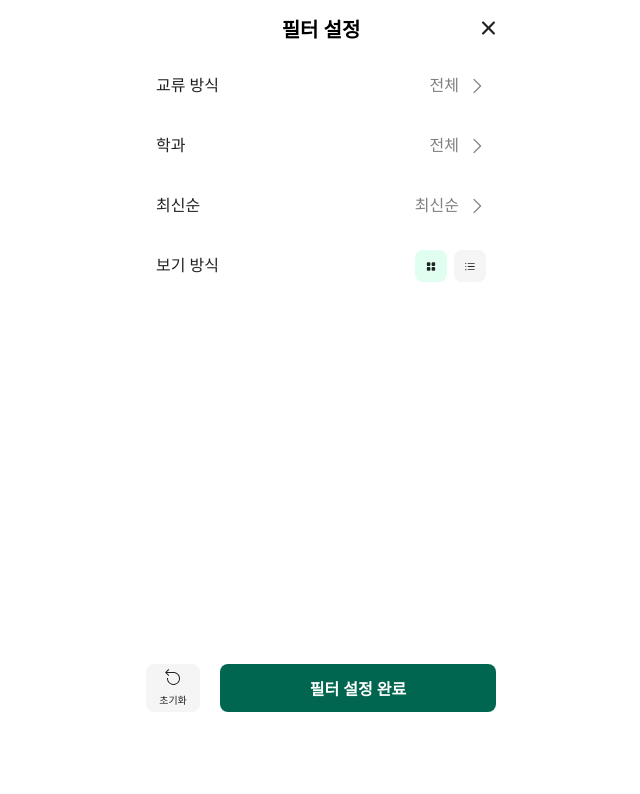
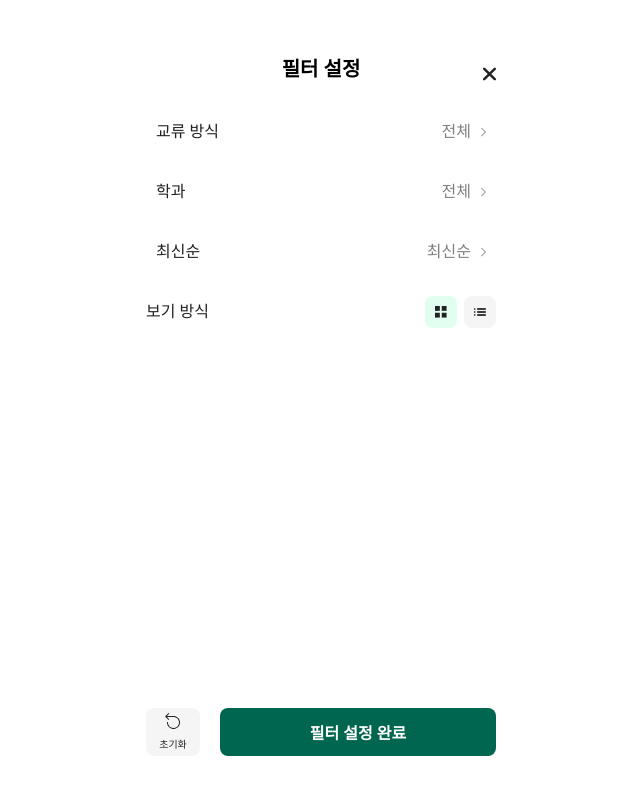
Before and after one commit to EFUB-SWS-Rudolph/Frontend, a React (Vite) app in the folder sws/: page /ewhainfilter in a window 1280 px wide. Shown: the top 794 px of the page, without its empty margins (319-959 px from the left). Built offline with nearby package versions, Linux system fonts and the light colour scheme; a web font is replaced by a local one.

Commit message:
💄Design: edit header

```diff
--- a/sws/src/ewhainList/components/FilterFooter.jsx
+++ b/sws/src/ewhainList/components/FilterFooter.jsx
@@ -57,6 +57,7 @@ const ResetBtnContainer = styled.button`
   font-style: ${({ theme }) => theme.fonts.display.title.extraSmall.fontStyle};
   font-weight: ${({ theme }) => theme.fonts.display.title.extraSmall.fontWeight};
   line-height: ${({ theme }) => theme.fonts.display.title.extraSmall.lineHeight};
+  cursor: pointer;
 `;
 
 const FinishFilterBtnContainer = styled.div`
@@ -73,4 +74,5 @@ const FinishFilterBtnContainer = styled.div`
   font-style: ${({ theme }) => theme.fonts.display.title.medium.fontStyle};
   font-weight: ${({ theme }) => theme.fonts.display.title.medium.fontWeight};
   line-height: ${({ theme }) => theme.fonts.display.title.medium.lineHeight};
+  cursor: pointer;
 `;
--- a/sws/src/ewhainList/components/SortMethodBtn.jsx
+++ b/sws/src/ewhainList/components/SortMethodBtn.jsx
@@ -1,6 +1,8 @@
 import styled from 'styled-components';
 import { HiViewGrid } from "react-icons/hi";
 import { HiMiniListBullet } from "react-icons/hi2";
+import GALLERY from '../icons/icon_gallery.svg?react';
+import INDEX from '../icons/icon_index.svg?react';
 import theme from '../../styles/theme';
 import { useFilterStore } from '../stores/FilterStore';
 
@@ -9,7 +11,7 @@ export default function SortMethodBtn({ buttontype, onClick }) {
 
   return (
     <HeaderButtonContainer $buttontype={buttontype} $isgallery={isgallery} theme={theme} onClick={onClick}>
-      {buttontype==="gallery" ? <HiViewGrid size={15} /> : <HiMiniListBullet size={15} />}
+      {buttontype==="gallery" ? <GALLERY width="12px" height="12px" /> : <INDEX width="16px" height="10px" />}
     </HeaderButtonContainer>
   );
 }
--- a/sws/src/ewhainList/components/SortMethodSelect.jsx
+++ b/sws/src/ewhainList/components/SortMethodSelect.jsx
@@ -33,7 +33,7 @@ const DetailBtnWrapper = styled.div`
   display: flex;
   justify-content: space-between;
   align-items: center;
-  padding: 30px;
+  padding: 20px;
 `;
 
 const DetailType = styled.div`
--- a/sws/src/ewhainList/components/common/EwhainListHeader.jsx
+++ b/sws/src/ewhainList/components/common/EwhainListHeader.jsx
@@ -1,7 +1,7 @@
 import styled from 'styled-components';
 import theme from '../../../styles/theme';
-import { IoIosClose } from "react-icons/io";
-import { MdOutlineArrowBackIosNew } from "react-icons/md";
+import X from '../../icons/icon_x.svg?react';
+import BACK_ARROW from '../../icons/icon_backarrow.svg?react';
 
 export default function EwhainListHeader({ header, onClick }) {
   if (header === "ewhainlist") {
@@ -14,12 +14,11 @@ export default function EwhainListHeader({ header, onClick }) {
     return (
       <HeaderWrapper>
         <HeaderContainer>필터 설정</HeaderContainer>
-        <IoIosClose
-          size={35}
+        <X
           style={{
             position: "absolute",
-            top: "50%",
-            right: "10px",
+            bottom: "15px",
+            right: "20px",
             transform: "translateY(-50%)",
             color: theme.colors.black,
           }}
@@ -30,18 +29,19 @@ export default function EwhainListHeader({ header, onClick }) {
   } else {
     return(
       <HeaderWrapper>
-        <MdOutlineArrowBackIosNew
-          size={20}
+        <HeaderContents>
+          <BACK_ARROW
             style={{
               position: "absolute",
-            top: "50%",
-            left: "10px",
+              bottom: "13px",
+              left: "30px",
               transform: "translateY(-50%)",
               color: theme.colors.black,
             }}
             onClick={onClick}
           />
           <HeaderContainer>{header}</HeaderContainer>
+        </HeaderContents>
       </HeaderWrapper>
     );
   }
@@ -50,9 +50,9 @@ export default function EwhainListHeader({ header, onClick }) {
 const HeaderContainer = styled.div`
   display: flex;
   justify-content: center;
-  align-items: center;
+  align-items: flex-end;
   width: 390px;
-  height: 56px;
+  height: 102px;
   margin: 0;
   font-family: ${({ theme }) => theme.fonts.display.medium.fontFamily};
   font-size: ${({ theme }) => theme.fonts.display.medium.fontSize};
@@ -64,14 +64,20 @@ const HeaderContainer = styled.div`
 const HeaderWrapper = styled.div`
   position: relative;
   display: flex;
-  align-items: center;
+  align-items: flex-end;
   justify-content: center;
   width: 390px;
-  height: 56px;
+  height: 102px;
   margin: 0;
+  padding: 20px;
   font-family: ${({ theme }) => theme.fonts.display.medium.fontFamily};
   font-size: ${({ theme }) => theme.fonts.display.medium.fontSize};
   font-style: ${({ theme }) => theme.fonts.display.medium.fontStyle};
   font-weight: ${({ theme }) => theme.fonts.display.medium.fontWeight};
   line-height: ${({ theme }) => theme.fonts.display.medium.lineHeight};
 `;
+
+const HeaderContents = styled.div`
+  display: flex;
+
+`
--- a/sws/src/ewhainList/components/common/FilterDetailBtn.jsx
+++ b/sws/src/ewhainList/components/common/FilterDetailBtn.jsx
@@ -2,6 +2,7 @@ import { useNavigate } from 'react-router-dom';
 import styled from 'styled-components';
 import theme from '../../../styles/theme';
 import { LiaAngleRightSolid } from "react-icons/lia";
+import SLIGHT_RIGHT_ARROW from '../../icons/icon_rightarrow.svg?react';
 import { useFilterStore } from '../../stores/FilterStore';
 
 // select: 교환 방식, 학과, 최신순, 각 대학
@@ -30,7 +31,7 @@ export default function FilterDetailBtn({ select, value, detailroute, fromheader
       <DetailType>{select}</DetailType>
       <SelectDetailContainer>
         <SelectedValue $value={value} theme={theme}>{value}</SelectedValue>
-        <LiaAngleRightSolid size={20} color="#808080" onClick={handleMoveFilterDetail} cursor="pointer" />
+        <SLIGHT_RIGHT_ARROW width="5px" height="10px" color="#808080" onClick={handleMoveFilterDetail} cursor="pointer" />
       </SelectDetailContainer>
     </DetailBtnWrapper>
   );
@@ -58,7 +59,7 @@ const SelectDetailContainer = styled.div`
   display: flex;
   justify-content: center;
   align-items: center;
-  gap: 7px;
+  gap: 10px;
 `;
 
 const SelectedValue = styled.div`
--- a/sws/src/ewhainList/components/common/FilterDetailChoice.jsx
+++ b/sws/src/ewhainList/components/common/FilterDetailChoice.jsx
@@ -4,6 +4,7 @@ import theme from '../../../styles/theme';
 import { useFilterStore } from '../../stores/FilterStore';
 import { MdOutlineArrowBackIosNew } from "react-icons/md";
 import { FaCheck } from "react-icons/fa6";
+import CHECK from '../../icons/icon_check.svg?react';
 
 // icon: 교환 방식에서 앞에 svg 컴포넌트
 // item: 재능 기부, 재능 교환, 학과, 최신순, 오래된 순
@@ -23,7 +24,7 @@ export default function FilterDetailChoice({ icon: Icon, item, type, onChange })
           {Icon && <Icon style={{color: isSelected ? theme.colors.secondary : theme.colors.black}} />}
           <Option>{item}</Option>
         </ChoiceContent>
-        {isSelected && <FaCheck size={15} style={{color: theme.colors.secondary}} />}
+        {isSelected && <CHECK style={{color: theme.colors.secondary}} />}
       </FilterOption>
     </DetailChoiceWrapper>
   );
--- a/sws/src/ewhainList/components/common/HeaderFilter.jsx
+++ b/sws/src/ewhainList/components/common/HeaderFilter.jsx
@@ -56,7 +56,7 @@ const Filter = styled.div`
   align-items: center;
   justify-content: center;
   padding-left: 5px;
-  gap: 5px;
+  gap: 0px;
 `;
 
 const SearchBarSpace = styled.div`
```
Also changed, not shown: sws/src/ewhainList/icons/icon_slightrightarrow.svg (added). Lines whose indentation alone changed are shown as unchanged.
